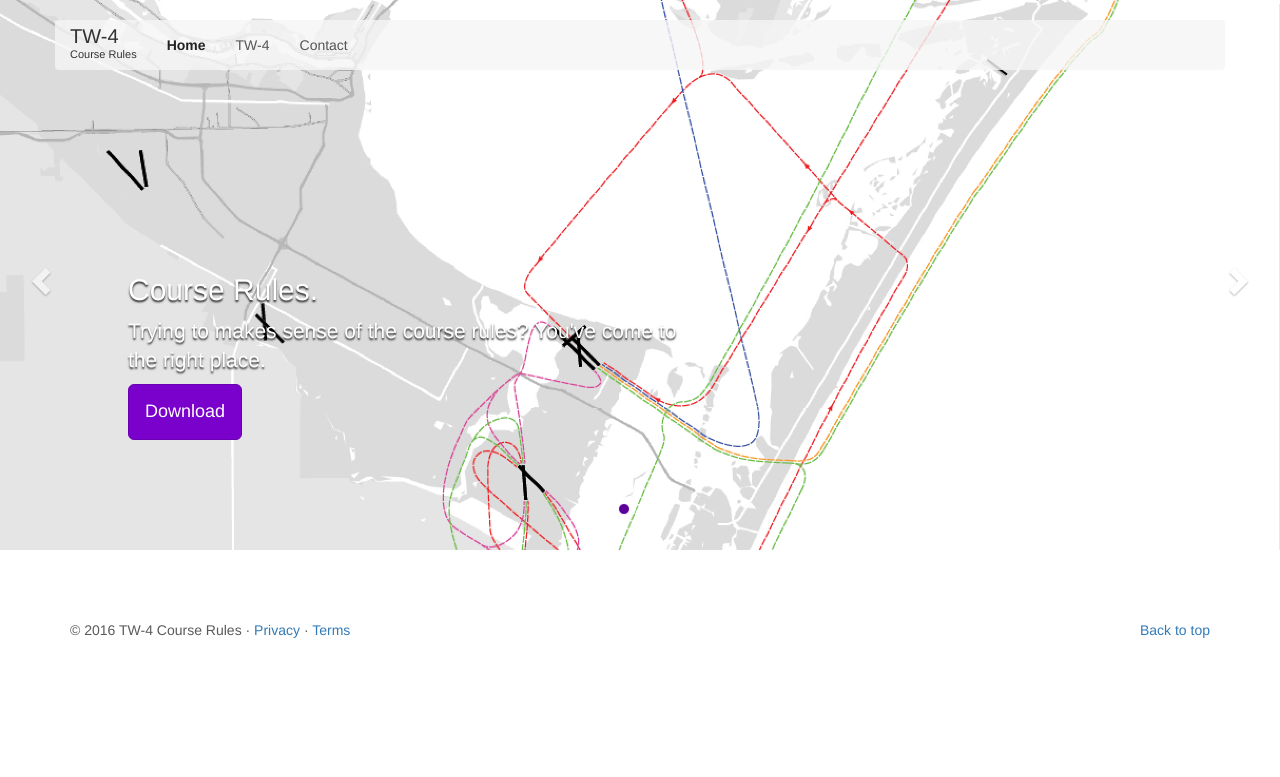
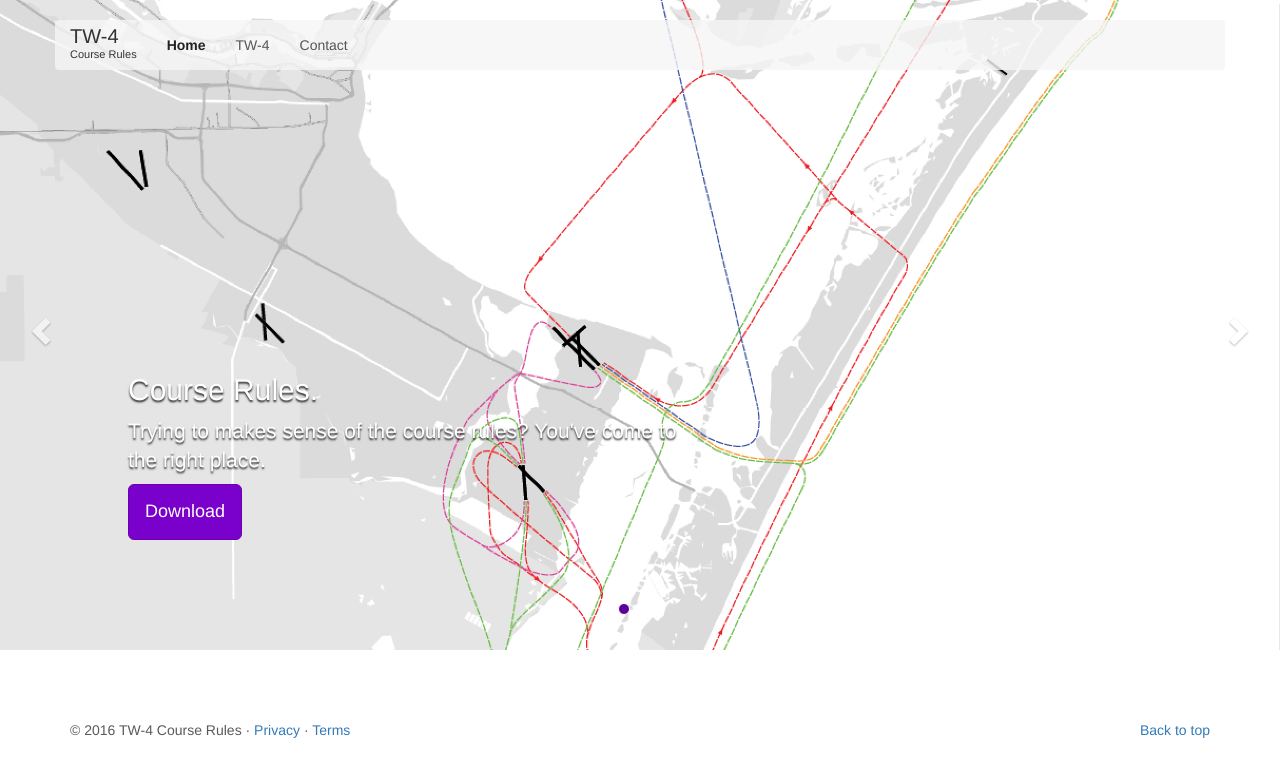
Before and after one commit to courserules/courserules.github.io, a Jekyll site: the page built from index.html, in a window 1280 px wide. Shown: the top 777 px of the page. Built offline with Jekyll 4.4.1, drawn with Linux system fonts in a browser that asks for light colours.

Commit message:
Updated CSS for carousel height

```diff
--- a/css/courserules.css
+++ b/css/courserules.css
@@ -646,7 +646,7 @@ nav.detached {
 /* ---------- CAROUSEL -------------------------------------------------- */
 
 	.carousel .carousel-inner, .carousel .item {
-		height: 550px;
+		height: 650px;
 	}
 
 	.carousel-caption {
```
